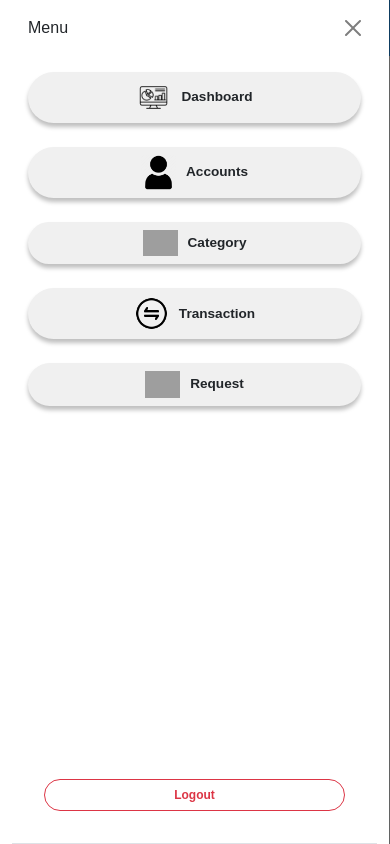
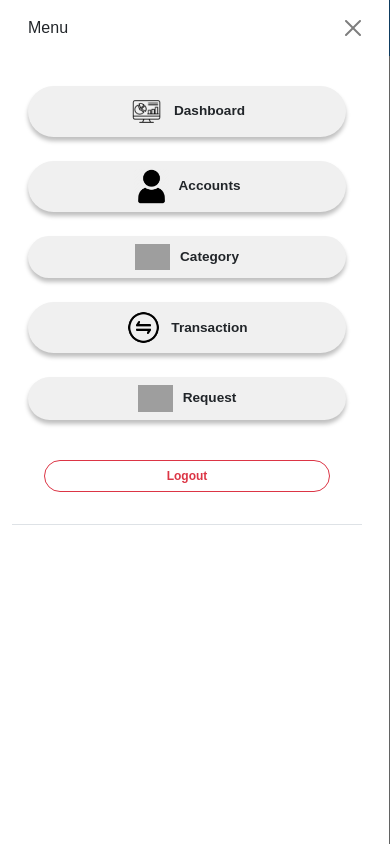
Before and after one commit to KentXwise/BizShowcase, a PHP site: page /request.php in a window 390 px wide, after a click that opens the changed part. Run offline with PHP 8.4, Linux system fonts and the light colour scheme; the visitor is signed in with stand-in values (Sample User, id 1); tables that the repository leaves empty hold one stand-in row (values such as "Sample post"); grey boxes are pictures that could not be loaded.

Commit message:
UI today try Cubio

```diff
--- a/admin/accounts.php
+++ b/admin/accounts.php
@@ -87,7 +87,7 @@ function is_user_suspended($user) {
   <?php include 'includes/sidebar.php'; ?>
 
   <!-- Main Content -->
-    <div class="col-md-10 p-4" style="overflow-x: auto;">
+    <div class="col-md-10 p-4 ms-lg-220" style="overflow-x: auto;">
       <h1 class="fw-bold mb-4">Manage Accounts</h1>
 
 
--- a/admin/category.php
+++ b/admin/category.php
@@ -55,7 +55,7 @@ if ($_SERVER['REQUEST_METHOD'] === 'POST' && isset($_POST['add_category'])) {
   <?php include 'includes/sidebar.php'; ?>
 
     <!-- Main Content -->
-    <main class="col-md-10 p-4">
+    <main class="col-md-10 p-4 ms-lg-220">
       <h1 class="fw-bold mb-4">Category List</h1>
       <div class="content-card">
         <div class="d-flex justify-content-between align-items-center mb-3">
--- a/admin/css/accounts.css
+++ b/admin/css/accounts.css
@@ -31,7 +31,7 @@ body {
 }
 
 /* Responsive text and buttons */
-@media (max-width: 992px) {
+@media (max-width: 1080px) {
   h1 {
     font-size: 1.5rem;
   }
--- a/admin/css/category.css
+++ b/admin/css/category.css
@@ -101,7 +101,7 @@ body {
   }
 
   /* Responsive font sizes */
-  @media (max-width: 992px) {
+  @media (max-width: 1080px) {
     h1 {
       font-size: 1.5rem;
     }
--- a/admin/css/request.css
+++ b/admin/css/request.css
@@ -29,7 +29,7 @@ body {
   }
 
   /* Responsive Layouts */
-  @media (max-width: 992px) {
+  @media (max-width: 1080px) {
 
     h1 {
       font-size: 1.5rem;
--- a/admin/css/sidebar.css
+++ b/admin/css/sidebar.css
@@ -1,11 +1,14 @@
 .sidebar {
-  height: 120vh;
+  height: 92vh;
   background: #fff;
   padding-top: 1rem;
   border-right: 1px solid #dee2e6;
   display: flex;
   flex-direction: column;
+  position: fixed;
+  top: 70px;
 }
+
 
 .sidebar-button {
   background-color: #f0f0f0;
@@ -28,13 +31,21 @@
 .sidebar-button img {
   margin-right: 10px;
 }
+@media (min-width: 992px) {
+  .ms-lg-220 {
+    margin-left: 260px;
+  }
+}
 
-@media (max-width: 992px) {
+@media (max-width: 1080px) {
   .sidebar-button {
     font-size: 0.95rem;
   }
   .btn {
     font-size: 0.8rem;
+  }
+  .sidebar{
+    width: 350px;
   }
 }
 @media (max-width: 400px) {
--- a/admin/css/transaction.css
+++ b/admin/css/transaction.css
@@ -37,7 +37,7 @@ table td {
 }
 
 /* Responsive Adjustments */
-@media (max-width: 992px) {
+@media (max-width: 1080px) {
 
   h2 {
     font-size: 1.4rem;
--- a/admin/dashboard.php
+++ b/admin/dashboard.php
@@ -50,7 +50,7 @@ $unsubscribed_users = get_unsubscribed_users($conn);
       <?php include 'includes/sidebar.php'; ?>
 
         <!-- Main Content -->
-        <div class="col-md-10 p-4">
+        <div class="col-md-10 p-4 ms-lg-220">
             <h1 class="fw-bold">Overview</h1>
 
             <!-- Overview Cards -->
--- a/admin/request.php
+++ b/admin/request.php
@@ -46,7 +46,7 @@ $requests = get_subscription_requests($conn);
   <?php include 'includes/sidebar.php'; ?>
 
     <!-- Main Content -->
-    <main class="col-md-10 p-4">
+    <main class="col-md-10 p-4 ms-lg-220">
       <h1 class="fw-bold mb-4">Request List</h1>
       <div class="content-card">
         <div class="d-flex justify-content-between align-items-center mb-3">
--- a/admin/transaction.php
+++ b/admin/transaction.php
@@ -46,7 +46,7 @@ $transactions = get_transactions($conn);
   <?php include 'includes/sidebar.php'; ?>
 
     <!-- Main Content -->
-    <div class="col-lg-10 p-4">
+    <div class="col-lg-10 p-4 ms-lg-220">
       <h2 class="fw-bold mb-4">Manage Transactions</h2>
         <div class="data-table card-custom">
             <div class="table-responsive">
```
